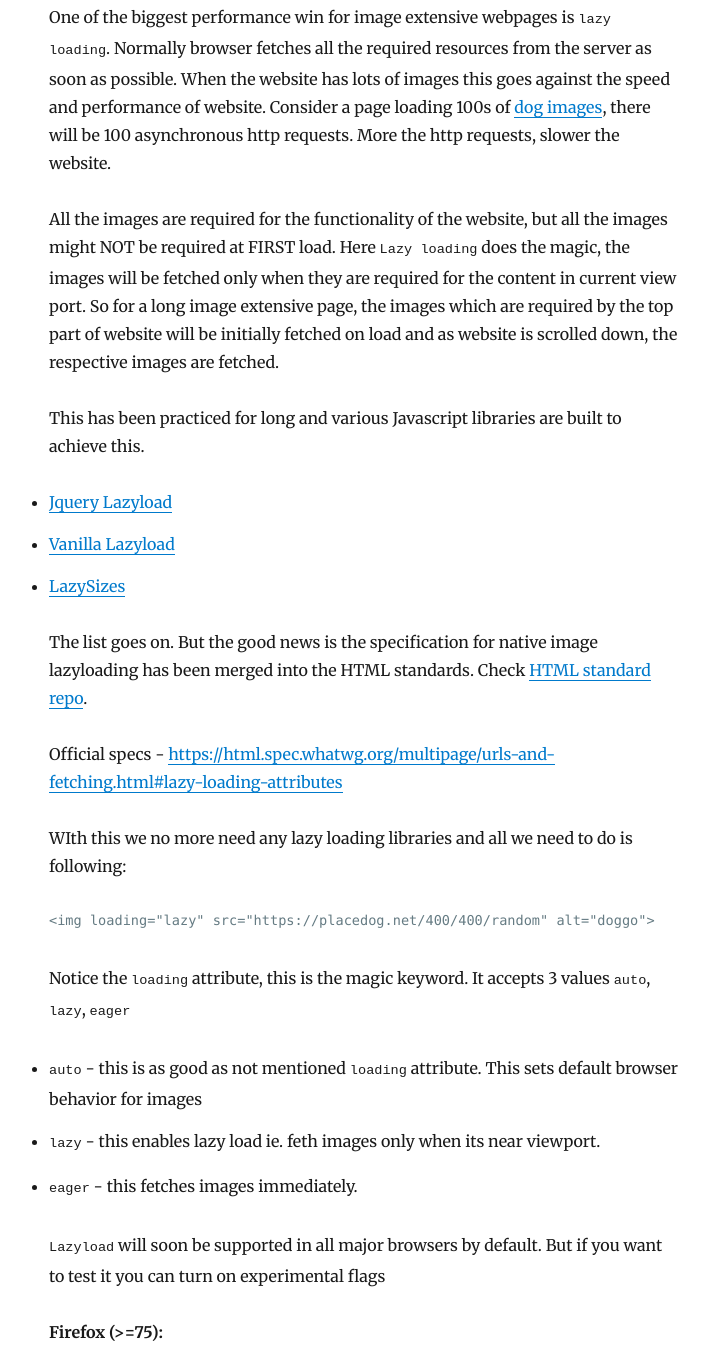
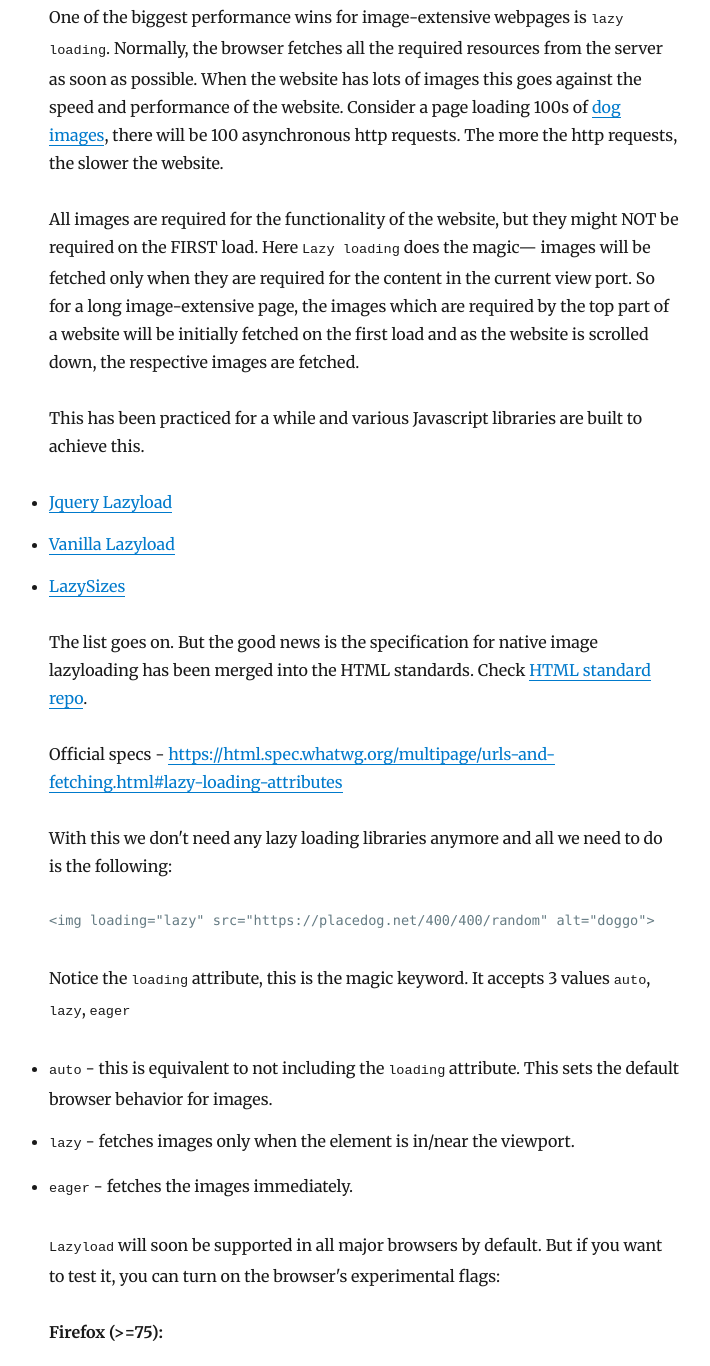
Before and after one commit to tsl143/itsopensource, a Gatsby site: page /lazyload-images-the-browser-way/ in a window 1280 px wide. Shown: the part 274-1640 px from the top of the page, without its empty margins (276-986 px from the left). Built offline with nearby package versions, Linux system fonts and the light colour scheme; Gatsby itself is replaced by a stand-in of ours; some packages are replaced by stand-ins of ours; code samples lack their colours.

Commit message:
Updated lazyload blog post
Just some grammar and readability policing

````diff
--- a/content/blog/lazyload-images-the-browser-way/index.md
+++ b/content/blog/lazyload-images-the-browser-way/index.md
@@ -9,11 +9,11 @@ show: true
 author: trishul
 ---
 
-One of the biggest performance win for image extensive webpages is `lazy loading`. Normally browser fetches all the required resources from the server as soon as possible. When the website has lots of images this goes against the speed and performance of website. Consider a page loading 100s of [dog images](https://itsopensource.com/demos/lazyload/), there will be 100 asynchronous http requests. More the http requests, slower the website.
+One of the biggest performance wins for image-extensive webpages is `lazy loading`. Normally, the browser fetches all the required resources from the server as soon as possible. When the website has lots of images this goes against the speed and performance of the website. Consider a page loading 100s of [dog images](https://itsopensource.com/demos/lazyload/), there will be 100 asynchronous http requests. The more the http requests, the slower the website.
 
-All the images are required for the functionality of the website, but all the images might NOT be required at FIRST load. Here `Lazy loading` does the magic, the images will be fetched only when they are required for the content in current view port. So for a long image extensive page, the images which are required by the top part of website will be initially fetched on load and as website is scrolled down, the respective images are fetched.
+All images are required for the functionality of the website, but they might NOT be required on the FIRST load. Here `Lazy loading` does the magic— images will be fetched only when they are required for the content in the current view port. So for a long image-extensive page, the images which are required by the top part of a website will be initially fetched on the first load and as the website is scrolled down, the respective images are fetched.
 
-This has been practiced for long and various Javascript libraries are built to achieve this.
+This has been practiced for a while and various Javascript libraries are built to achieve this.
 * [Jquery Lazyload](https://plugins.jquery.com/lazyload/)
 * [Vanilla Lazyload](https://github.com/verlok/lazyload)
 * [LazySizes](https://github.com/aFarkas/lazysizes)
@@ -22,7 +22,7 @@ The list goes on. But the good news is the specification for native image lazylo
 
 Official specs - <a target="_blank" href="https://html.spec.whatwg.org/multipage/urls-and-fetching.html#lazy-loading-attributes" >https://html.spec.whatwg.org/multipage/urls-and-fetching.html#lazy-loading-attributes</a>
 
-WIth this we no more need any lazy loading libraries and all we need to do is following:
+With this we don't need any lazy loading libraries anymore and all we need to do is the following:
 
 ```HTML
 <img loading="lazy" src="https://placedog.net/400/400/random" alt="doggo">
@@ -30,12 +30,12 @@ WIth this we no more need any lazy loading libraries and all we need to do is fo
 
 Notice the `loading` attribute, this is the magic keyword. It accepts 3 values `auto`, `lazy`, `eager`
 
-* `auto` - this is as good as not mentioned `loading` attribute. This sets default browser behavior for images
-* `lazy` - this enables lazy load ie. feth images only when its near viewport.
-* `eager` - this fetches images immediately.
+* `auto` - this is equivalent to not including the `loading` attribute. This sets the default browser behavior for images.
+* `lazy` - fetches images only when the element is in/near the viewport.
+* `eager` - fetches the images immediately.
 
 
-`Lazyload` will soon be supported in all major browsers by default. But if you want to test it you can turn on experimental flags
+`Lazyload` will soon be supported in all major browsers by default. But if you want to test it, you can turn on the browser's experimental flags:
 
 **Firefox (>=75):**
 1. Goto `about:config`
````
